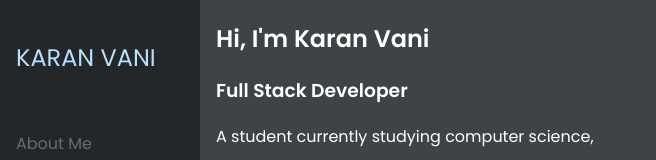
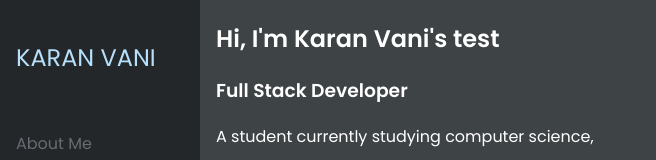
Before and after one commit to KaranVani/Portfoliowebsite, a plain HTML site: page web/index.html in a window 1280 px wide. Shown: the top 160 px of the page, without its empty margins (0-656 px from the left). Drawn offline with nearby package versions, Linux system fonts and the light colour scheme.

Commit message:
test commit

```diff
--- a/web/index.html
+++ b/web/index.html
@@ -30,7 +30,7 @@
         <a href="#contact">Contact Me</a>
       </div>
       <div class="content">
-        <h2>Hi, I'm Karan Vani</h2>
+        <h2>Hi, I'm Karan Vani's test</h2>
         <h3>Full Stack Developer</h3>
         <p>A student currently studying computer science, </p>
       </div>
```
Also changed, not shown: 1 other file.
